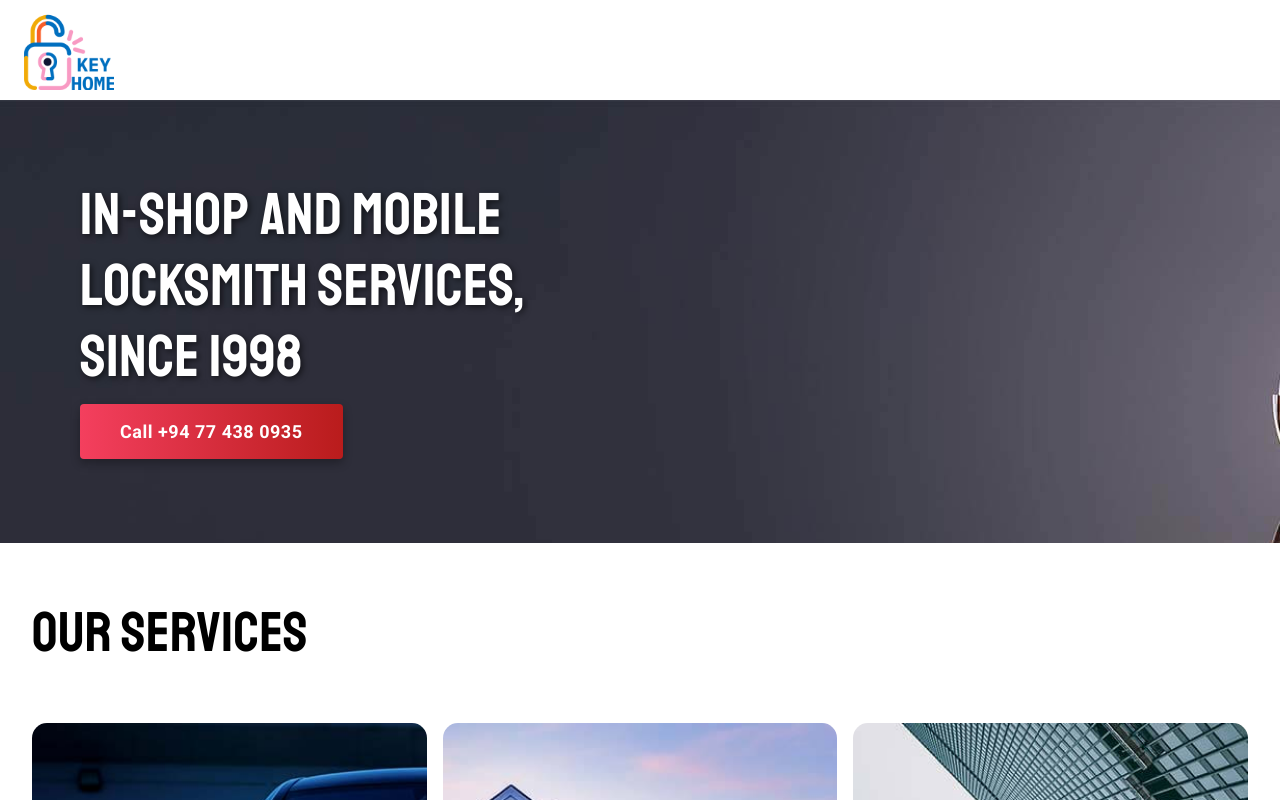
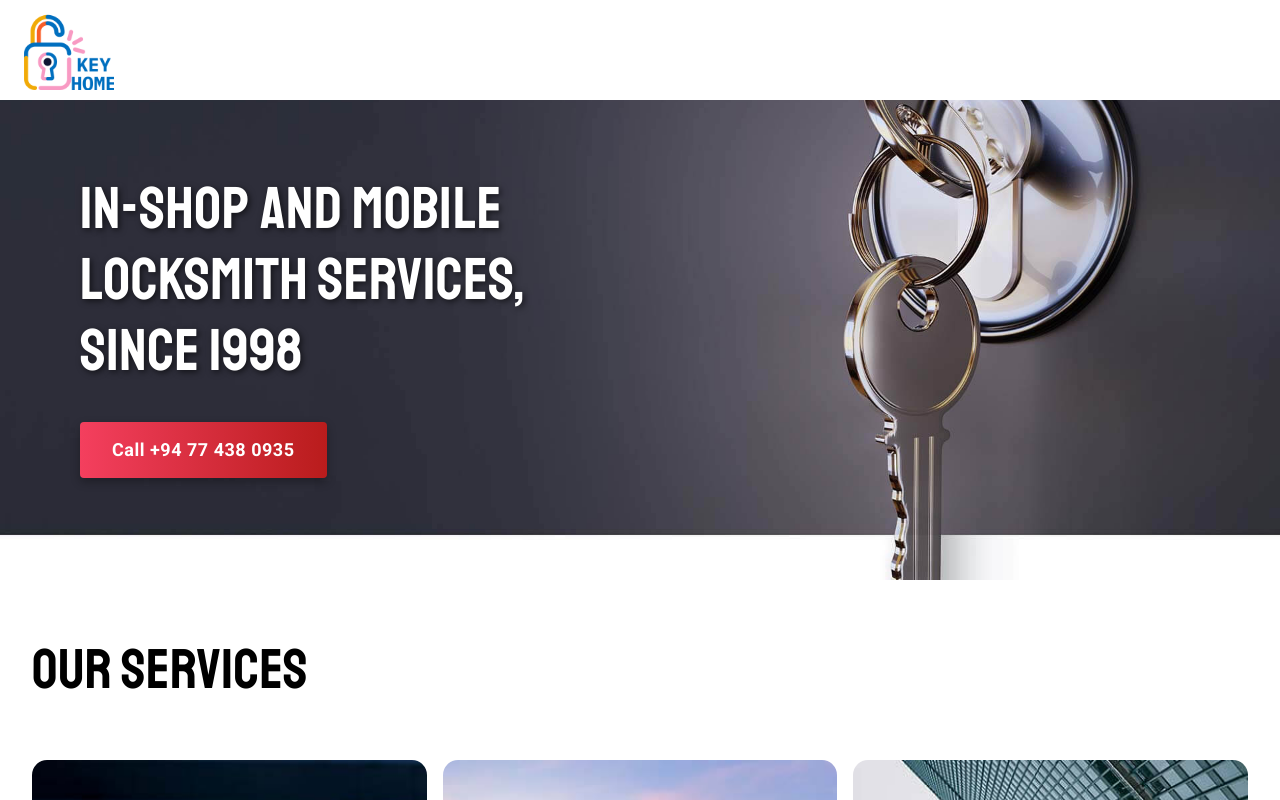
Before and after one commit to mohamadatheek/locksmith, a React (Vite) app: page / in a window 1280 px wide. Shown: the top 800 px of the page. Built offline with nearby package versions, Linux system fonts and the light colour scheme; a web font is replaced by a local one.

Commit message:
landing page

```diff
--- a/src/App.tsx
+++ b/src/App.tsx
@@ -26,12 +26,13 @@ export const Layout = styled(Box)(({ theme }) => ({
 
 const HeroSection = styled(Box)(({ theme }) => ({
   backgroundImage: `url(${`${import.meta.env.BASE_URL}images/bg-image.jpg`})`,
-  // backgroundRepeat: "no-repeat",
-  // backgroundSize: "cover",
-  // backgroundPosition: "center center",
+  backgroundRepeat: "no-repeat",
+  backgroundSize: "cover",
+  backgroundPosition: "center center",
   display: "flex",
-  // alignItems: "center",
+  alignItems: "center",
   justifyContent: "flex-start",
+  height: "40vh",
 
   padding: theme.spacing(4),
 
@@ -57,7 +58,6 @@ const HeroText = styled(Typography)(({ theme }) => ({
   maxWidth: "100%",
   width: "100%",
 
-
   fontSize: "1.5rem",
 
   [theme.breakpoints.up("sm")]: {
@@ -74,24 +74,22 @@ const HeroText = styled(Typography)(({ theme }) => ({
 }));
 
 const GradientButton = styled(Button)(({ theme }) => ({
- background: "linear-gradient(90deg, #f43f5e 0%, #b91c1c 100%)",
+  background: "linear-gradient(90deg, #f43f5e 0%, #b91c1c 100%)",
   color: "#fff",
-  padding: theme.spacing(1, 3),
   fontWeight: 600,
   textTransform: "none",
   borderRadius: theme.shape.borderRadius,
   boxShadow: "0 4px 10px rgba(0, 0, 0, 0.3)",
   transition: "all 0.3s ease",
-  fontSize: "0.875rem", // default for xs
 
 
   [theme.breakpoints.up("sm")]: {
     padding: theme.spacing(1.5, 4),
-    fontSize: "1rem",
+    fontSize: "1px",
   },
 
   [theme.breakpoints.up("md")]: {
-    padding: theme.spacing(1.5, 5),
+    // padding: theme.spacing(1.5, 5),
     fontSize: "1.125rem",
   },
 
@@ -111,17 +109,21 @@ function App() {
             <Box>In-shop And Mobile</Box>
             <Box>Locksmith Services,</Box>
             <Box>Since 1998</Box>
-            <a href="tel:+94774380935" style={{ textDecoration: "none" }}>
-              <GradientButton >Call +94 77 438 0935</GradientButton>
-            </a>
+            <Box my={3}>
+              <a href="tel:+94774380935" style={{ textDecoration: "none" }}>
+                <GradientButton size="small">
+                  Call +94 77 438 0935
+                </GradientButton>
+              </a>
+            </Box>
           </HeroText>
         </HeroSection>
         <OurServices />
         <PhotoGallery />
         <FullSkeleton />
-        <Map/>
+        <Map />
         <ContactForm />
-        <Footer/>
+        <Footer />
       </Box>
     </Layout>
   );
```
